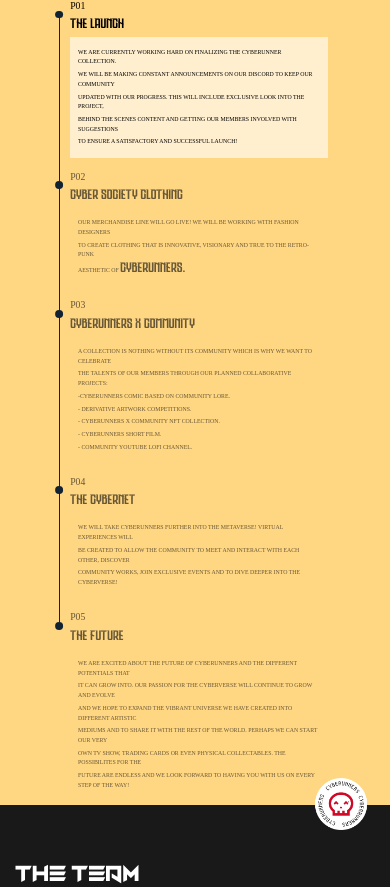
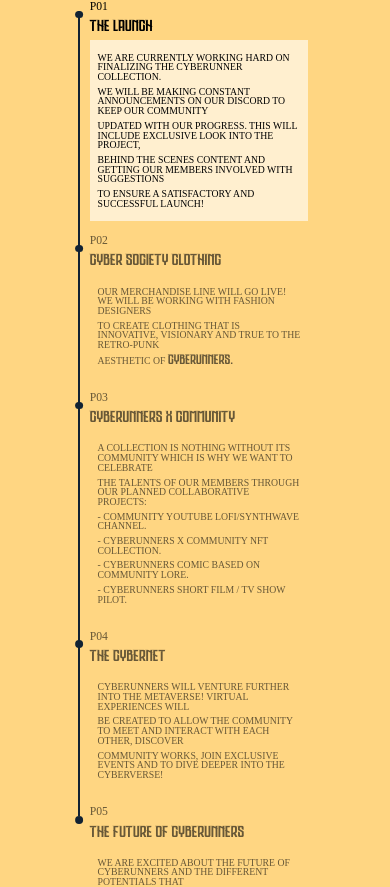
Before and after one commit to CardanoDevs/BHG-NFT-CyberRunners, a React (Create React App) app: page / in a window 390 px wide. Shown: the part 2426-3313 px from the top of the page. Built offline with nearby package versions, Linux system fonts and the light colour scheme; a web font is replaced by a local one.

Commit message:
content updated

```diff
--- a/src/components/Roadmap/Roadmap.js
+++ b/src/components/Roadmap/Roadmap.js
@@ -38,30 +38,29 @@
             content: `
                 <p>A collection is nothing without its community which is why we want to celebrate</p>
                 <p>the talents of our members through our planned collaborative projects:</p>
-                <p className="mt">-CYBERUNNERS Comic Based on Community Lore.</p>
-                <p>- Derivative Artwork Competitions.</p>
+                <p className="mt">- Community Youtube LoFi/synthwave Channel.</p>
                 <p>- CYBERUNNERS X COMMUNITY NFT Collection.</p>
-                <p>- CYBERUNNERS Short Film.</p>
-                <p>- Community Youtube LoFi Channel.</p>
+                <p>- CYBERUNNERS Comic Based on Community Lore.</p>
+                <p>- CYBERUNNERS Short Film / TV Show Pilot.</p>
             `
         }, {
             index: 'P04',
             title: 'THE CYBERNET',
             content: `
-                <p>We will take CYBERUNNERS further into the metaverse! Virtual experiences will</p>
+                <p>CYBERUNNERS will venture further into the metaverse! Virtual experiences will</p>
                 <p>be created to allow the community to meet and interact with each other, discover</p>
-                <p>community works, join exclusive events and to dive deeper into the Cyberverse! </p>
+                <p>community works, join exclusive events and to dive deeper into the Cyberverse!</p>
             `
         }, {
             index: 'P05',
-            title: 'THE FUTURE',
+            title: 'THE FUTURE OF CYBERUNNERS',
             content: `
                 <p>We are excited about the future of CYBERUNNERS and the different potentials that</p>
                 <p>it can grow into. Our passion for the Cyberverse will continue to grow and evolve</p>
-                <p>and we hope to expAnd the vibrant universe we have created into different artistic</p>
-                <p>mediums and to share it with the rest of the world. Perhaps we can start our very</p>
-                <p>own TV Show, Trading Cards or even physical collectables. The possibilites for the </p>
-                <p>future are endless and we look forward to having you with us on every step of the way!</p>
+                <p>and we hope to expand the vibrant universe we have created into different artistic</p>
+                <p>mediums. We are currently exploring ventures such as starting our very own TV Show, </p>
+                <p>Trading Cards or even physical collectables. The possibilities for the future are endless </p>
+                <p>and we look forward to having you with us on every step of the way!</p>
             `
         }
     ]
--- a/src/components/Roadmap/Roadmap.scss
+++ b/src/components/Roadmap/Roadmap.scss
@@ -221,8 +221,27 @@
             }
 
             &__slides {
-                padding-left: 17vw;
-                padding-right: 15vw;
+                padding-left: 22vw;
+                padding-right: 20vw;
+            }
+
+            &__eachItem {
+                &__index {
+                    font-size: 3vw;
+                    line-height: 3vw;
+                }
+
+                &__title {
+                    font-size: 3.5vw;
+                    line-height: 3.5vw;
+                    /* identical to box height */
+                }
+
+                &__content {
+                    padding: 2vw;
+                    font-size: 2.5vw;
+                    line-height: 2.5vw;
+                }
             }
 
             &__eachItem__line {
--- a/src/components/Team/Team.js
+++ b/src/components/Team/Team.js
@@ -19,16 +19,16 @@
                             <img alt="people" src={teamImg1}></img>
                             <p className="team__members__content__people__name">TheHexaMan</p>
                             <p className="team__members__content__people__desc">Co-Creator, Creative Director and Project Manager</p>
-                            <a href="#javascript;"><img alt="icon" className="team__members__content__people__firstIcon" src={icon1}></img></a>
-                            <a href="#javascript;"><img alt="icon" className="team__members__content__people__firstIcon" src={icon2}></img></a>
+                            <a href="https://twitter.com/TheHexaMan"><img alt="icon" className="team__members__content__people__firstIcon" src={icon1}></img></a>
+                            <a href="https://www.instagram.com/thehexaman"><img alt="icon" className="team__members__content__people__firstIcon" src={icon2}></img></a>
                         </div>
 
                         <div style={{ paddingLeft: '5vw', paddingRight: '0' }}>
                             <img alt="people" src={teamImg2}></img>
                             <p className="team__members__content__people__name">Kristina</p>
-                            <p className="team__members__content__people__desc">Co-Creator, Illustrator & Graphic Artist</p>
-                            <a href="#javascript;"><img alt="icon" className="team__members__content__people__secondIcon" src={icon1}></img></a>
-                            <a href="#javascript;"><img alt="icon" className="team__members__content__people__secondIcon" src={icon2}></img></a>
+                            <p className="team__members__content__people__desc">Co-Creator, Illustrator and Graphic Artist</p>
+                            <a href="https://twitter.com/the__Mess"><img alt="icon" className="team__members__content__people__secondIcon" src={icon1}></img></a>
+                            <a href="https://www.instagram.com/kristina__kerstner"><img alt="icon" className="team__members__content__people__secondIcon" src={icon2}></img></a>
                         </div>
                     </div>
                 </div>
--- a/src/pages/Footer/Footer.js
+++ b/src/pages/Footer/Footer.js
@@ -1,8 +1,12 @@
 import './Footer.scss';
 import logo from '../../assets/img/icons/logo_white.png';
-import logoText from '../../assets/logoText.png';
+import { Link } from 'react-scroll'
 
 export const Footer = () => {
+    const menu = [
+        "team", "roadmap", "rarity", "about"
+    ];
+
     return (
         <div className="footer container">
             <div className="footer__content">
@@ -14,10 +18,19 @@
                 </div>
 
                 <div className="footer__content__menu">
-                    <a href="#javascript">TEAM</a>
-                    <a href="#javascript">ROADMAP</a>
-                    <a href="#javascript">RARITY</a>
-                    <a href="#javascript">ABOUT</a>
+                    {
+                        menu.map((item, index) => (
+                            <Link
+                                key={index}
+                                smooth={true}
+                                duration={500}
+                                spy={true}
+                                to={ item }
+                            >
+                                { item.toUpperCase() }
+                            </Link>
+                        ))
+                    }
                 </div>
 
                 <div className="footer__content__policy">
@@ -27,9 +40,9 @@
                 </div>
 
                 <div className="footer__content__community">
-                    <a href="#javascript">JOIN DISCORD</a>
-                    <a href="#javascript">TWITTWER</a>
-                    <a href="#javascript">INSTAGRAM</a>
+                    <a href="https://discord.gg/cyberunners">JOIN DISCORD</a>
+                    <a href="https://twitter.com/cyberunners">TWITTWER</a>
+                    <a href="https://instagram.com/cyberunners">INSTAGRAM</a>
                 </div>
             </div>
 
--- a/src/pages/Footer/Footer.scss
+++ b/src/pages/Footer/Footer.scss
@@ -60,6 +60,7 @@
             color: white !important;
             padding-bottom: 1.5vw;
             text-decoration: unset;
+            cursor: pointer;
         }
     }
 
--- a/src/pages/TopMenu/TopMenu.js
+++ b/src/pages/TopMenu/TopMenu.js
@@ -32,9 +32,9 @@
         <div className="topMenu__menu">
             <button className="topMenu__menu__walletBtn" onClick={ connectWallet } >CONNECT WALLET</button>
             <div className="topMenu__menu__icons">
-                <a href="#javascript;"><img src={ topIcon1 } alt="logo"></img></a>
-                <a href="#javascript;"><img src={ topIcon2 } alt="logo"></img></a>
-                <a href="#javascript;"><img src={ topIcon3 } alt="logo"></img></a>
+                <a href="https://discord.gg/cyberunners"><img src={ topIcon1 } alt="logo"></img></a>
+                <a href="https://twitter.com/cyberunners"><img src={ topIcon2 } alt="logo"></img></a>
+                <a href="https://instagram.com/cyberunners"><img src={ topIcon3 } alt="logo"></img></a>
             </div>
 
             <div className="topMenu__menu__dropDownMenu">
@@ -48,7 +48,6 @@
                                 duration={500}
                                 spy={true}
                                 to={ item }
-                                offset={ 5 }
                             >
                                 { item.toUpperCase() }
                             </Link>
```
